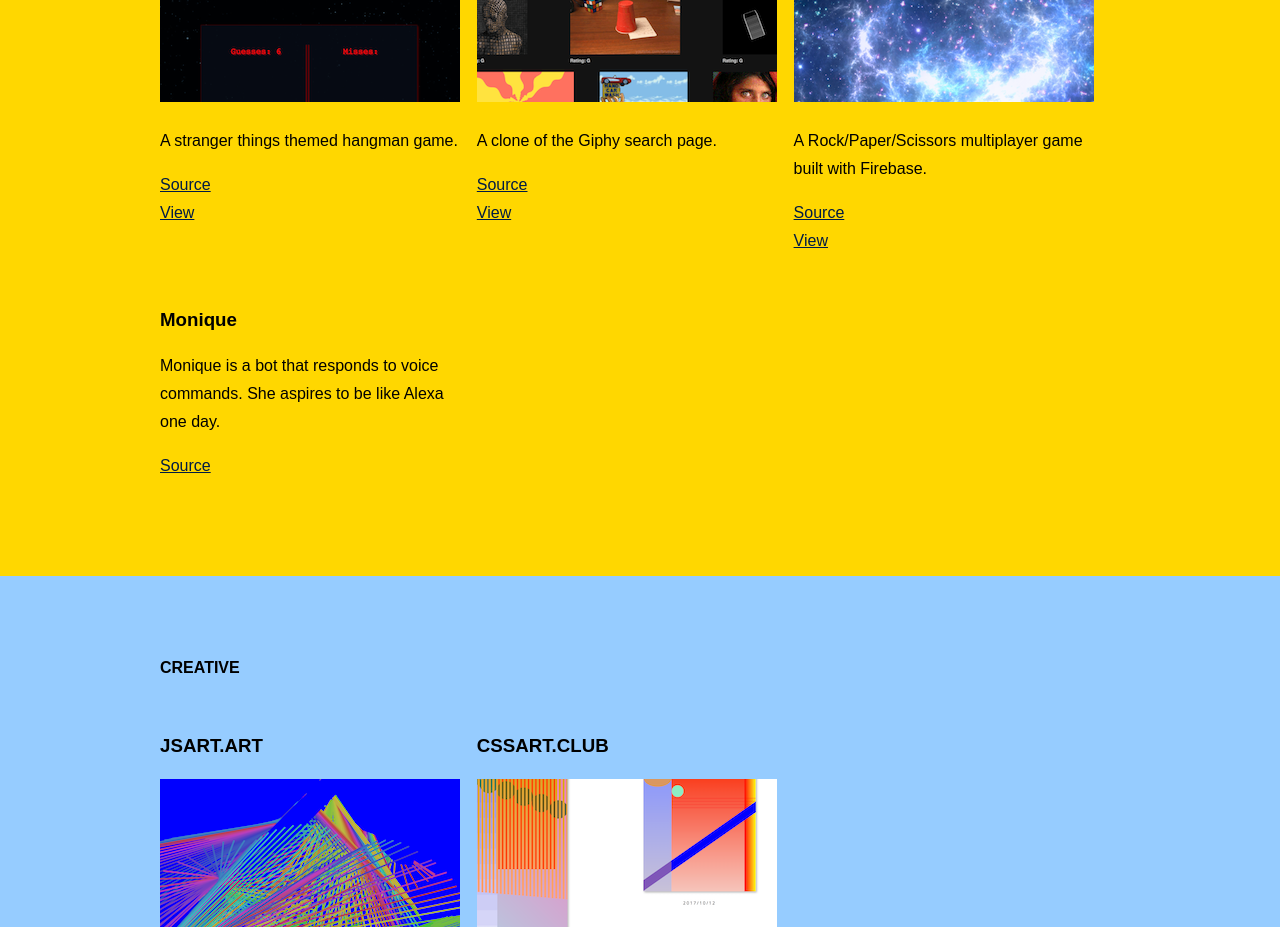
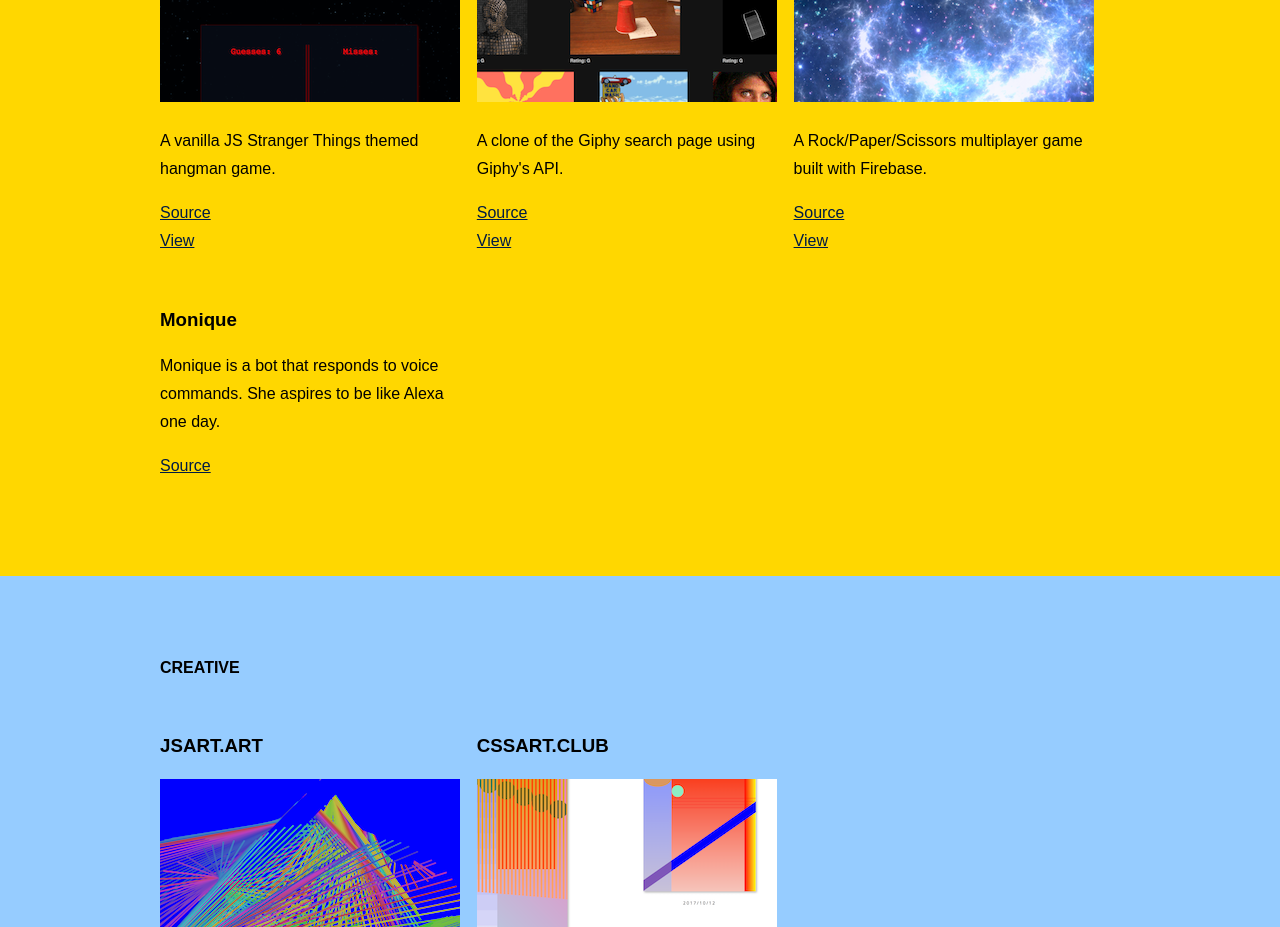
Before and after one commit to alightedlamp/ph-portfolio, a React (Create React App) app: page / in a window 1280 px wide. Shown: the part 1580-2507 px from the top of the page. Built offline with nearby package versions, Linux system fonts and the light colour scheme; a web font is replaced by a local one.

Commit message:
Minor text adjustment to project descriptions

```diff
--- a/src/projects.js
+++ b/src/projects.js
@@ -7,14 +7,14 @@ import rps_img from './assets/img/project_rps.png';
 export const projects = [
   {
     name: 'Stranger Hangman',
-    description: 'A stranger things themed hangman game.',
+    description: 'A vanilla JS Stranger Things themed hangman game.',
     preview_img: hangman_img,
     github_url: 'https://github.com/alightedlamp/Hangman-Game',
     url: 'https://alightedlamp.github.io/Hangman-Game/'
   },
   {
     name: 'GifTastic',
-    description: 'A clone of the Giphy search page.',
+    description: "A clone of the Giphy search page using Giphy's API.",
     preview_img: giftastic_img,
     github_url: 'https://github.com/alightedlamp/GifTastic',
     url: 'https://alightedlamp.github.io/GifTastic/'
@@ -30,7 +30,6 @@ export const projects = [
     name: 'Monique',
     description:
       'Monique is a bot that responds to voice commands. She aspires to be like Alexa one day.',
-    preview_img: '',
     github_url: 'https://github.com/alightedlamp/Monique'
   }
 ];
```
